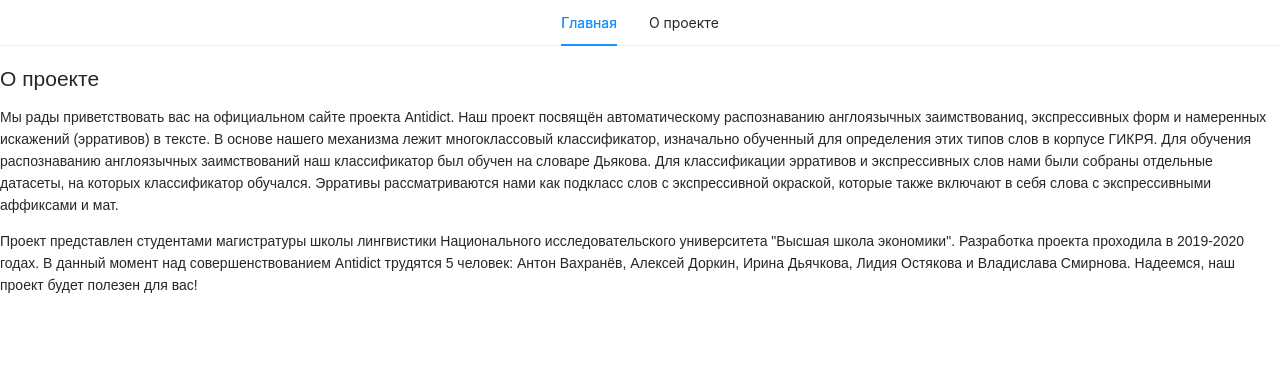
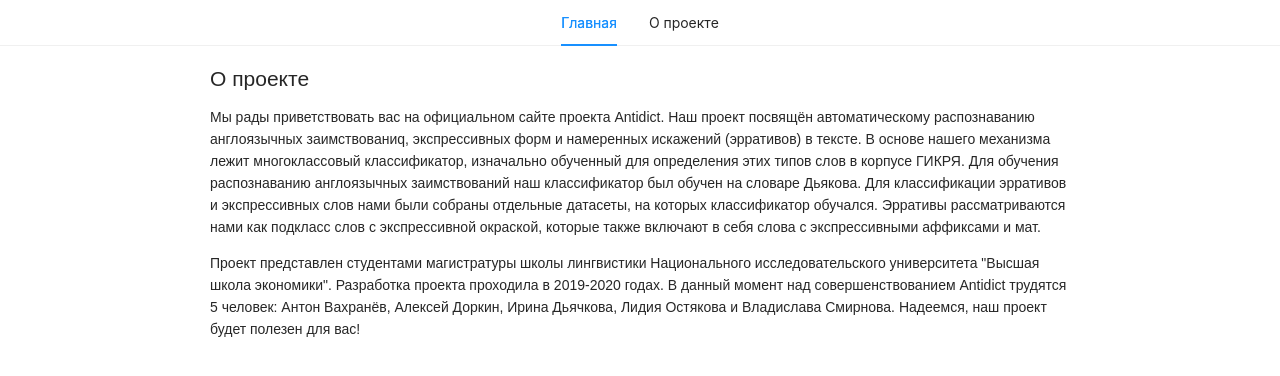
Before and after one commit to wkmatrosowa/antidict-frontend, a React (Create React App) app: page /about in a window 1280 px wide. Shown: the top 376 px of the page. Built offline with nearby package versions, Linux system fonts and the light colour scheme.

Commit message:
added margins to about page

```diff
--- a/src/pages/about.css
+++ b/src/pages/about.css
@@ -1,3 +1,8 @@
 h2, p {
   font-family: sans-serif;
 }
+
+.about {
+    margin-left: 15em;
+    margin-right: 15em;
+}
--- a/src/pages/about.tsx
+++ b/src/pages/about.tsx
@@ -3,7 +3,7 @@
 
 export function About() {
   return (
-    <div>
+    <div className="about">
 	  <h2>О проекте</h2>
 	  <p>Мы рады приветствовать вас на официальном сайте проекта Antidict. Наш проект посвящён автоматическому распознаванию англоязычных заимствованиq, экспрессивных форм и намеренных искажений (эрративов) в тексте. В основе нашего механизма лежит многоклассовый классификатор, изначально обученный для определения этих типов слов в корпусе ГИКРЯ. Для обучения распознаванию англоязычных заимствований наш классификатор был обучен на словаре Дьякова. Для классификации эрративов и экспрессивных слов нами были собраны отдельные датасеты, на которых классификатор обучался. Эрративы рассматриваются нами как подкласс слов с экспрессивной окраской, которые также включают в себя слова с экспрессивными аффиксами и мат.</p>
 	  <p>Проект представлен студентами магистратуры школы лингвистики Национального исследовательского университета "Высшая школа экономики". Разработка проекта проходила в 2019-2020 годах. В данный момент над совершенствованием Antidict трудятся 5 человек: Антон Вахранёв, Алексей Доркин, Ирина Дьячкова, Лидия Остякова и Владислава Смирнова. Надеемся, наш проект будет полезен для вас!</p>
```
